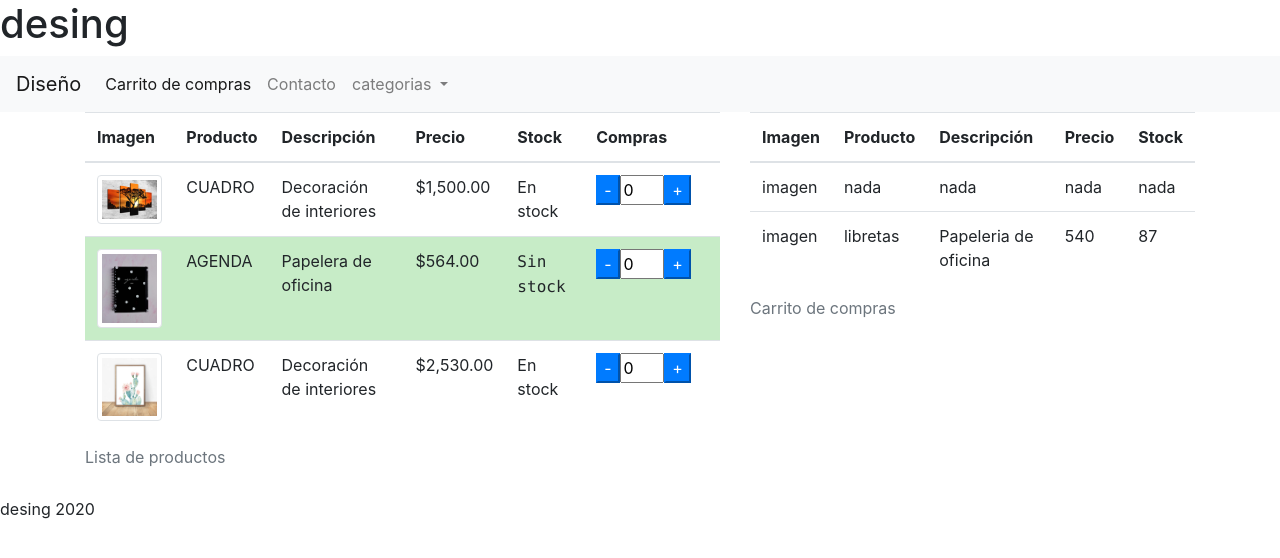
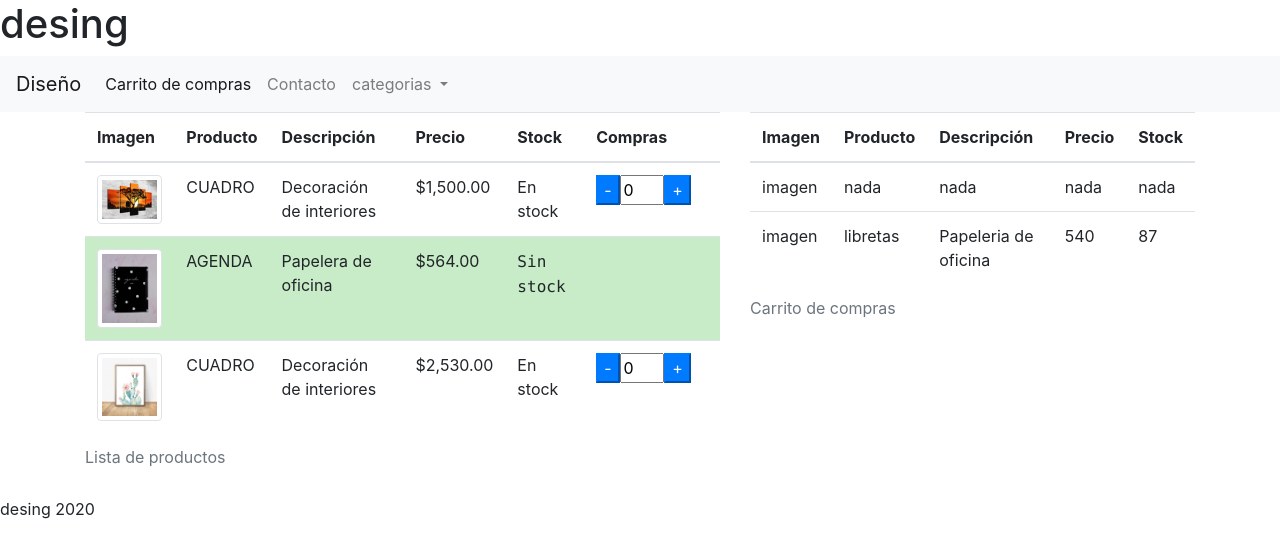
Before and after one commit to 01Marina/angular-desing, an Angular app: page /products in a window 1280 px wide. Shown: the top 558 px of the page. Built offline with nearby package versions, Linux system fonts and the light colour scheme.

Commit message:
Agregada cominicación entre componentes.

```diff
--- a/src/app/app.module.ts
+++ b/src/app/app.module.ts
@@ -9,6 +9,7 @@ import { CarritoDeComprasComponent } from './carrito-de-compras/carrito-de-compr
 import { FormsModule } from '@angular/forms';
 import { DesingProductsComponent } from './desing-products/desing-products.component';
 import { DesingContactComponent } from './desing-contact/desing-contact.component';
+import { InputQuantityComponent } from './input-quantity/input-quantity.component';
 
 @NgModule({
   declarations: [
@@ -16,7 +17,8 @@ import { DesingContactComponent } from './desing-contact/desing-contact.componen
     ProductsListComponent,
     CarritoDeComprasComponent,
     DesingProductsComponent,
-    DesingContactComponent
+    DesingContactComponent,
+    InputQuantityComponent
   ],
   imports: [
     BrowserModule,
--- /dev/null
+++ b/src/app/input-quantity/input-quantity.component.html
@@ -0,0 +1,4 @@
+<button class="btn-primary btn-sma" (click)="downQuantity()">-</button>
+<input class="input-quantity" type="number" min="0" [(ngModel)]="quantity"
+(keyup)="amountEntered($event)">
+<button class="btn-primary btn-sma" (click)="upQuantity()">+</button>
--- /dev/null
+++ b/src/app/input-quantity/input-quantity.component.scss
@@ -0,0 +1,3 @@
+.input-quantity{
+    width: 40%;
+}
--- /dev/null
+++ b/src/app/input-quantity/input-quantity.component.ts
@@ -0,0 +1,47 @@
+import { Component, EventEmitter, Input, OnInit, Output } from '@angular/core';
+import { Products } from '../products-list/products';
+
+@Component({
+  selector: 'app-input-quantity',
+  templateUrl: './input-quantity.component.html',
+  styleUrls: ['./input-quantity.component.scss']
+})
+export class InputQuantityComponent implements OnInit {
+
+  constructor() { }
+
+  @Input() quantity: number;
+  @Input() maxStock: number;
+
+  @Output() quantityChange: EventEmitter<number> = new EventEmitter<number>();
+  @Output() maxReached: EventEmitter<string> = new EventEmitter<string>();
+
+  ngOnInit(): void {
+  }
+
+  downQuantity(): void {
+    if (this.quantity > 0) {
+      this.quantity--;
+      this.quantityChange.emit(this.quantity);
+    }
+  }
+
+  upQuantity(): void {
+    if (this.quantity < this.maxStock) {
+      this.quantity++;
+      this.quantityChange.emit(this.quantity);
+    }else{
+      this.maxReached.emit("Llegaste al máximo del stock.")
+    }
+  }
+
+  amountEntered(event): void {
+    //if(product.quantity==null){
+    if (event.key == '-' || event.key == '+' || event.key == 'e') {
+      event.preventDefault();
+      this.quantity=0;
+      this.quantityChange.emit(this.quantity);
+    }
+  }
+
+}
--- a/src/app/products-list/products-list.component.html
+++ b/src/app/products-list/products-list.component.html
@@ -17,10 +17,9 @@
             <td><samp *ngIf="product.stock==0; else inStock">Sin stock</samp>
                 <ng-template #inStock>En stock</ng-template>
             </td>
-            <td><button class="btn-primary btn-sma" (click)="downQuantity(product)">-</button>
-                <input class="input-quantity" type="number" min="0" [(ngModel)]="product.quantity"
-                (keyup)="amountEntered($event, product)">
-                <button class="btn-primary btn-sma" (click)="upQuantity(product)">+</button></td>
+            <td>
+                <app-input-quantity [(quantity)]="product.quantity" [maxStock]="product.stock" *ngIf="product.stock" (maxReached)="maxReached($event)"></app-input-quantity>
+            </td>
         </tr>
     </tbody>
 </table>
--- a/src/app/products-list/products-list.component.scss
+++ b/src/app/products-list/products-list.component.scss
@@ -5,7 +5,3 @@ img{
 .settlement{
     background-color: rgb(199, 236, 199);
 }
-
-.input-quantity{
-    width: 40%;
-}
--- a/src/app/products-list/products-list.component.ts
+++ b/src/app/products-list/products-list.component.ts
@@ -43,23 +43,7 @@ export class ProductsListComponent implements OnInit {
   ngOnInit(): void {
   }
 
-  downQuantity(product: Products): void {
-    if (product.quantity > 0) {
-      product.quantity--;
-    }
-  }
-
-  upQuantity(product: Products): void {
-    if (product.quantity < product.stock) {
-      product.quantity++;
-    }
-  }
-
-  amountEntered(event, product: Products): void {
-    //if(product.quantity==null){
-    if (event.key == '-' || event.key == '+' || event.key == 'e') {
-      event.preventDefault();
-      product.quantity=0;
-    }
+  maxReached(m: string){
+    alert(m);
   }
 }
```
